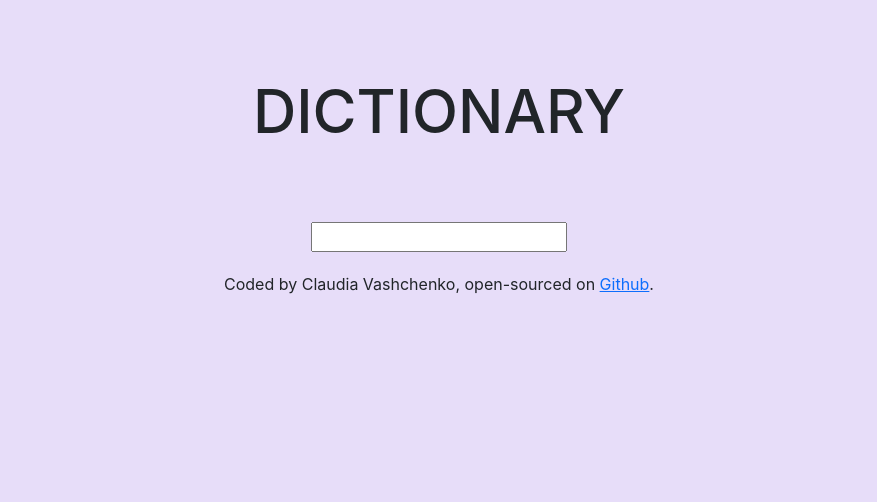
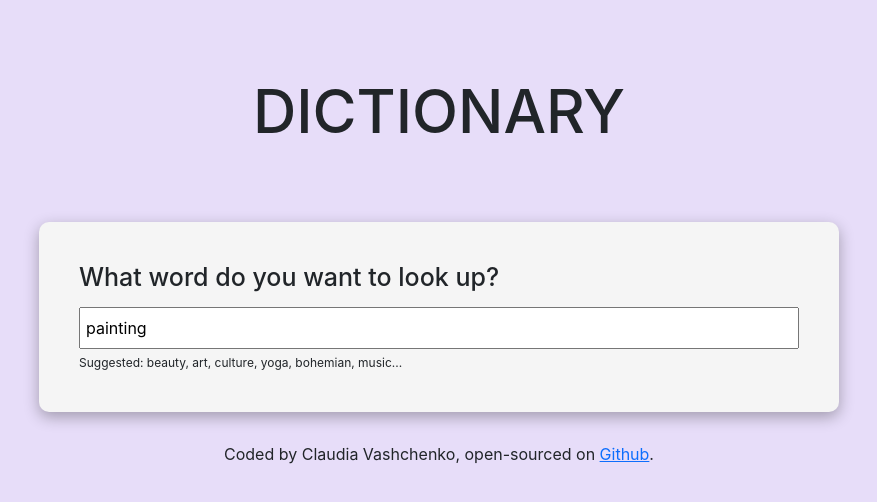
Before and after one commit to claudiavashchenko/dictionary-app, a React (Create React App) app: page / in a window 1280 px wide. Shown: the top 502 px of the page, without its empty margins (201-1078 px from the left). Built offline with nearby package versions, Linux system fonts and the light colour scheme; no server answers.

Commit message:
Added Styling

```diff
--- a/src/App.css
+++ b/src/App.css
@@ -8,6 +8,6 @@ body {
   background-color: rgb(231, 221, 249);
 }
 .App main {
-  text-align: center;
+  text-align: left;
   margin-bottom: 20px;
 }
--- a/src/App.js
+++ b/src/App.js
@@ -9,7 +9,7 @@ function App() {
         <h1>DICTIONARY</h1>
       </header>
       <main>
-        <Dictionary />
+        <Dictionary defaultKeyword="painting" />
       </main>
       <footer className="text-center">Coded by Claudia Vashchenko, open-sourced on <a href="https://github.com/claudiavashchenko/dictionary-app" target="_blank"  rel="noreferrer">Github</a>.</footer>
       </div>
--- a/src/Dictionary.css
+++ b/src/Dictionary.css
@@ -0,0 +1,20 @@
+.Dictionary section {
+    background-color: whitesmoke;
+    padding: 40px;
+    border-radius: 10px;
+    box-shadow: 0 5px 15px rgb(0 0 0 / 30%);
+    margin: 30px auto;
+    width: 800px;
+}
+.Dictionary input {
+    width: 100%;
+    padding: 7px 5px;
+}
+.Dictionary .hint {
+    font-size: 12px;
+    margin-top: 5px;
+}
+.Dictionary h2 {
+    font-size: 25px;
+    margin-bottom: 15px;
+}
--- a/src/Dictionary.js
+++ b/src/Dictionary.js
@@ -3,9 +3,10 @@ import axios from "axios";
 import "./Dictionary.css";
 import Results from "./Results";
 
-export default function Dictionary() {
-    let [keyword, setKeyword] = useState("");
+export default function Dictionary(props) {
+    let [keyword, setKeyword] = useState(props.defaultKeyword);
     let [results, setResults] = useState(null);
+    let [loaded, setLoaded] = useState(false);
 
     function handleResponse(response) {
         console.log(response.data);
@@ -13,23 +14,43 @@ export default function Dictionary() {
 
     }
 
-    function search(event) {
-        event.preventDefault();
-
-
+    function search(){
         let apiKey = "6734baf8b2off87a45fcbec75c30t717";
         let apiUrl = `https://api.shecodes.io/dictionary/v1/define?word=${keyword}&key=${apiKey}`;
         axios.get(apiUrl).then(handleResponse);
     }
+
+    function handleSubmit(event) {
+        event.preventDefault();
+        search();
+
+
+
+    }
     function handleKeywordChange(event) {
         setKeyword(event.target.value);
     }
+
+    function load() {
+        setLoaded(true);
+        search();
+    }
+
+    if(loaded) {
     return(
         <div className="Dictionary">
-            <form onSubmit={search}>
-                <input type="search" onChange={handleKeywordChange} />
+            <section>
+                <h2>What word do you want to look up?</h2>
+            <form onSubmit={handleSubmit}>
+                <input type="search" onChange={handleKeywordChange} defaultValue={props.defaultKeyword} />
             </form>
+            <div className="hint">Suggested: beauty, art, culture, yoga, bohemian, music...</div>
+            </section>
             <Results results={results} />
         </div>
     )
+    } else {
+        load();
+        return "Loading...";
+    }
 }
--- /dev/null
+++ b/src/Results.css
@@ -0,0 +1,5 @@
+.Results h2 {
+    font-size: 40px;
+    font-weight: bold;
+    line-height: 1.5;
+}
--- a/src/Results.js
+++ b/src/Results.js
@@ -1,20 +1,22 @@
 import React from "react";
 import Meaning from "./Meaning";
+import "./Results.css";
 
 
 export default function Result(props) {
     if(props.results) {
         return (
         <div className="Results">
+            <section>
             <h2>{props.results.word}</h2>
             <p>{props.results.phonetic}</p>
-
+            </section>
             {props.results.meanings.map(function(meaning, index) {
                 return (
-                    <div key={index}>
+                    <section key={index}>
                         <Meaning meaning={meaning} />
 
-                    </div>
+                    </section>
                 )
             })}
         </div>
```
